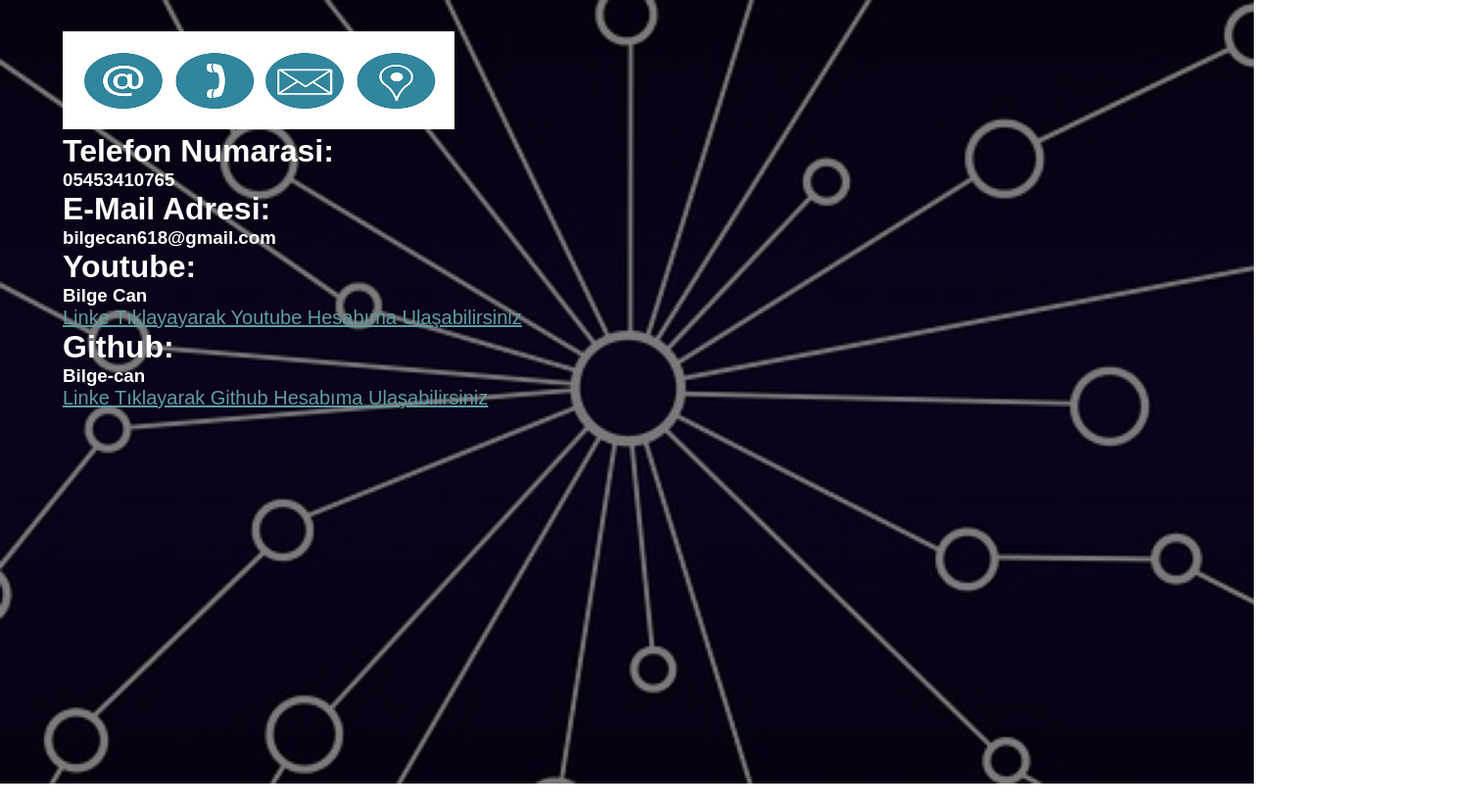
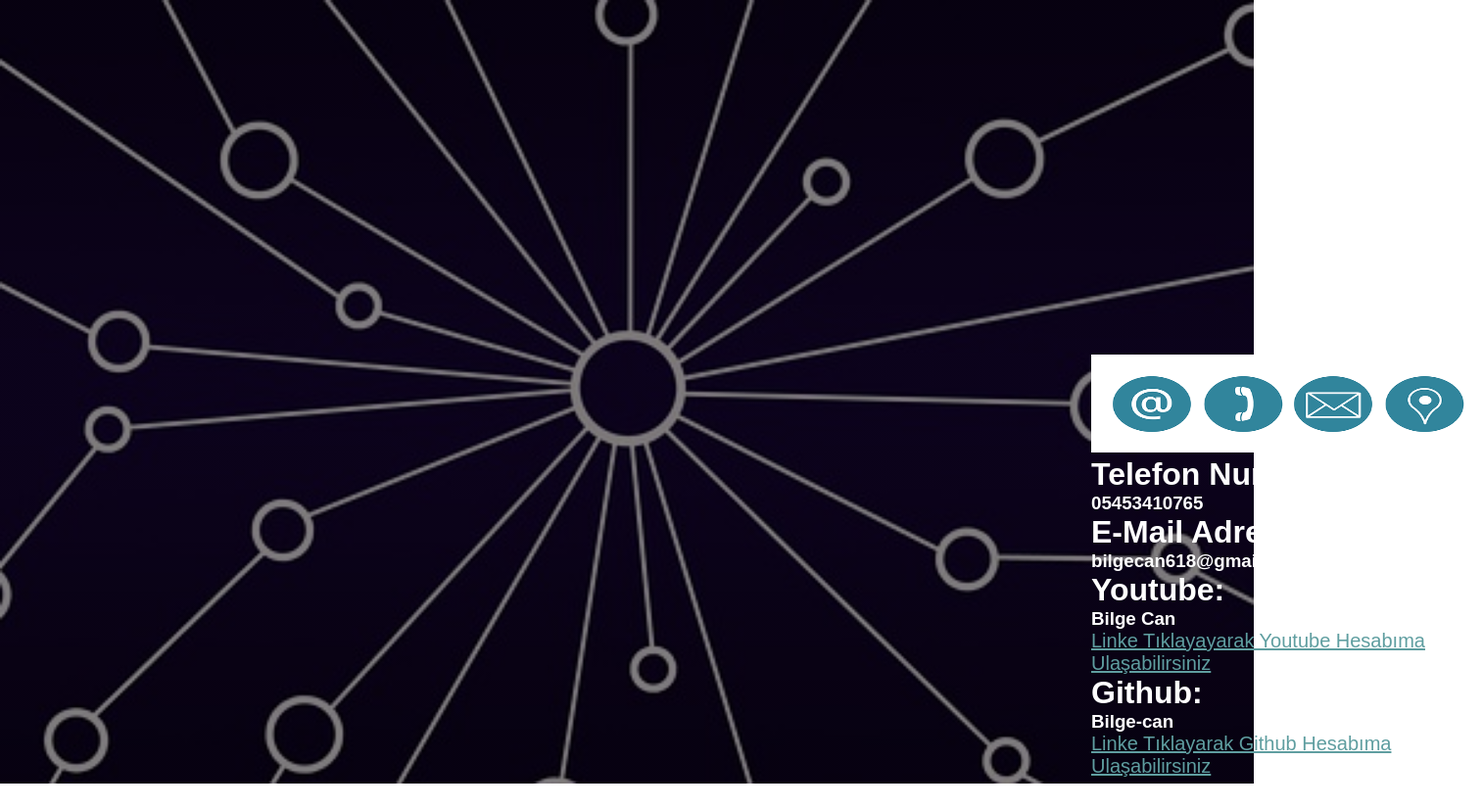
Before and after one commit to Bilge-can/KisiselWebSite, a plain HTML site: page KişiselWebSite/iletisim.html in a window 1280 px wide. Shown: the whole page at 98% size, 1514 px wide, since content can reach past the window. Before the commit the page ends 800 px from the top, so only its background shows below. Drawn offline with Linux system fonts and the light colour scheme.

Commit message:
Update style.css

```diff
--- a/KişiselWebSite/style.css
+++ b/KişiselWebSite/style.css
@@ -163,3 +163,14 @@ font-size: 60px;
     font-size: 20px;
     text-decoration: none;
 }
+
+.iletisim{
+    justify-content: center;
+    display: flex;
+    align-items: center;
+}
+
+.ileti{
+    margin-left: 1050px;
+    margin-top: 330px;
+}
```
